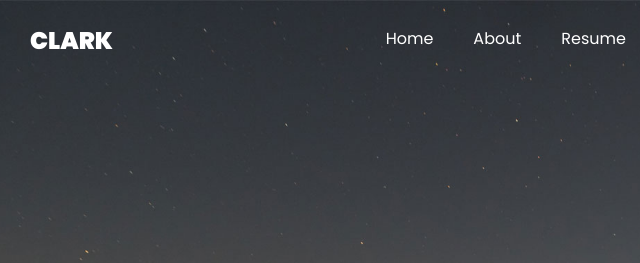
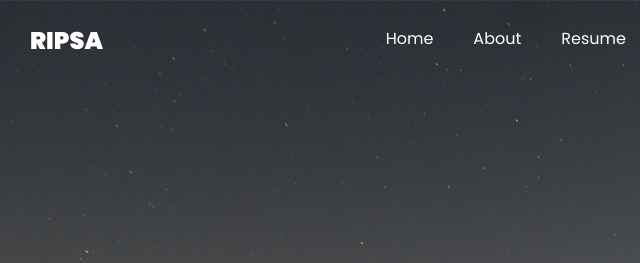
Before and after one commit to Sharif-ux/Ripsa.ID, a plain HTML site: page single.html in a window 1280 px wide. Shown: the top 263 px of the page, 55-695 px from the left. Drawn offline with Linux system fonts and the light colour scheme; files whose address does not match are found by name.

Commit message:
fourth commit

```diff
--- a/single.html
+++ b/single.html
@@ -27,7 +27,7 @@
 
     <nav class="navbar navbar-expand-lg navbar-dark ftco_navbar ftco-navbar-light site-navbar-target" id="ftco-navbar">
 	    <div class="container">
-	      <a class="navbar-brand" href="index.html">Clark</a>
+	      <a class="navbar-brand" href="index.html">Ripsa</a>
 	      <button class="navbar-toggler js-fh5co-nav-toggle fh5co-nav-toggle" type="button" data-toggle="collapse" data-target="#ftco-nav" aria-controls="ftco-nav" aria-expanded="false" aria-label="Toggle navigation">
 	        <span class="oi oi-menu"></span> Menu
 	      </button>
```
Also changed, not shown: index.html (+1 -1 lines), 1 other file.
